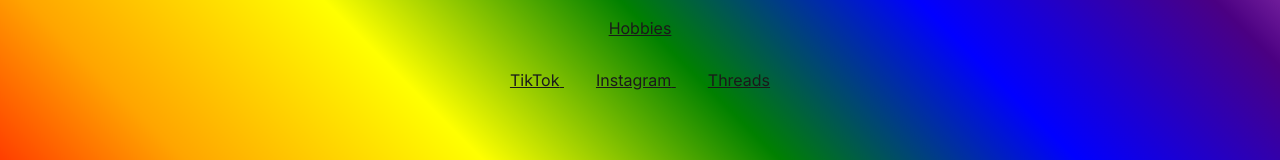
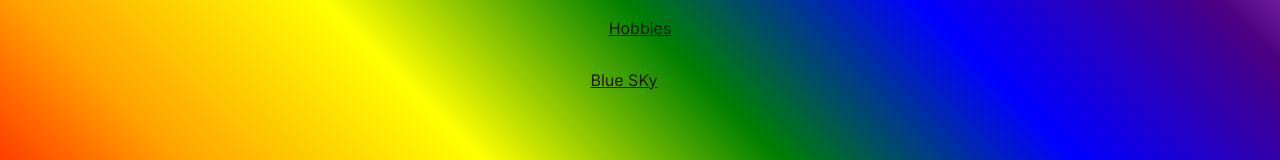
Before and after one commit to Isaac-Tait/eandp_Splash, a Next.js app: page / in a window 1280 px wide. Shown: the part 529-689 px from the top of the page. Built offline with nearby package versions, Linux system fonts and the light colour scheme.

Commit message:
feat: remove tiktok & meta 🖕🏼

```diff
--- a/src/app/page.js
+++ b/src/app/page.js
@@ -55,33 +55,14 @@ export default function Home() {
           }}
         >
           <Link
-            href='https://www.tiktok.com/@exploring_and_pondering'
+            href='https://bsky.app/profile/enlightenednomad.bsky.social'
             target='_blank'
             rel='noopener noreferrer'
             prefetch={true}
             className={styles.button}
             style={{ marginRight: '2rem' }}
           >
-            TikTok{' '}
-          </Link>
-          <Link
-            href='https://www.instagram.com/exploring_and_pondering/'
-            target='_blank'
-            rel='noopener noreferrer'
-            prefetch={true}
-            className={styles.button}
-            style={{ marginRight: '2rem' }}
-          >
-            Instagram{' '}
-          </Link>
-          <Link
-            href='https://www.threads.net/@exploring_and_pondering'
-            target='_blank'
-            rel='noopener noreferrer'
-            prefetch={true}
-            className={styles.button}
-          >
-            Threads{' '}
+            Blue SKy{' '}
           </Link>
         </div>
       </div>
```
